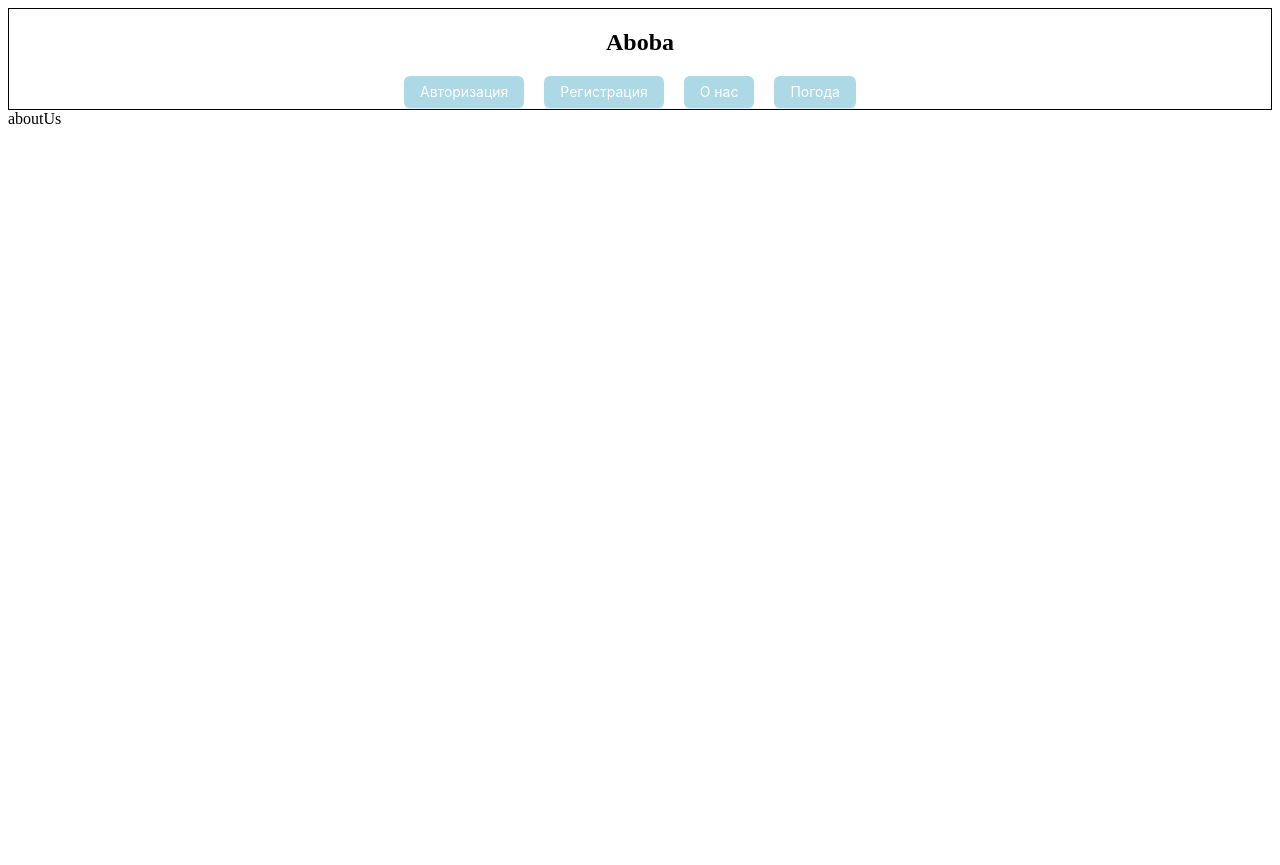
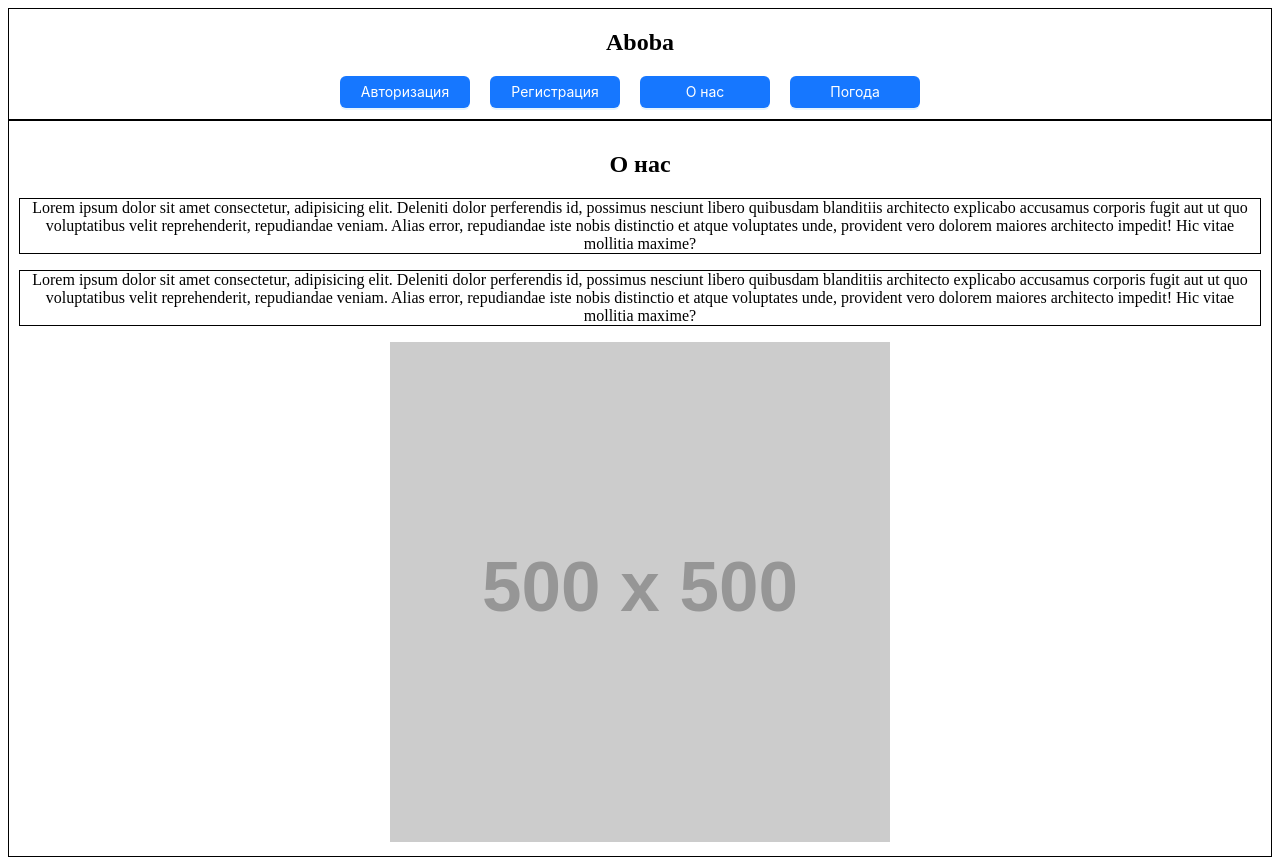
Before and after one commit to G3KT4R/first_attestat, a React (Create React App) app: page /about-us in a window 1280 px wide. Before the commit the page ends 800 px from the top, so only its background shows below. Built offline with nearby package versions, Linux system fonts and the light colour scheme.

Commit message:
feat: text and image in about us

```diff
--- a/src/components/Header/header.module.css
+++ b/src/components/Header/header.module.css
@@ -3,8 +3,9 @@
   height: 100px;
   border: 1px solid black;
   text-align: center;
+  padding-bottom: 10px;
 }
 .item {
+  width: 130px;
   margin-right: 20px;
-  background-color: lightblue;
 }
--- a/src/pages/AboutUsPage/AboutUsPage.js
+++ b/src/pages/AboutUsPage/AboutUsPage.js
@@ -1,10 +1,30 @@
 import { Header } from "../../components/Header/Header";
+import Style from "../AboutUsPage/aboutUsPage.module.css";
 
 export const AboutUsPage = () => {
   return (
     <>
       <Header />
-      <div>aboutUs</div>
+      <div className={Style.wrapper}>
+        <h2>О нас</h2>
+        <p className={Style.text}>
+          Lorem ipsum dolor sit amet consectetur, adipisicing elit. Deleniti
+          dolor perferendis id, possimus nesciunt libero quibusdam blanditiis
+          architecto explicabo accusamus corporis fugit aut ut quo voluptatibus
+          velit reprehenderit, repudiandae veniam. Alias error, repudiandae iste
+          nobis distinctio et atque voluptates unde, provident vero dolorem
+          maiores architecto impedit! Hic vitae mollitia maxime?
+        </p>
+        <p className={Style.text}>
+          Lorem ipsum dolor sit amet consectetur, adipisicing elit. Deleniti
+          dolor perferendis id, possimus nesciunt libero quibusdam blanditiis
+          architecto explicabo accusamus corporis fugit aut ut quo voluptatibus
+          velit reprehenderit, repudiandae veniam. Alias error, repudiandae iste
+          nobis distinctio et atque voluptates unde, provident vero dolorem
+          maiores architecto impedit! Hic vitae mollitia maxime?
+        </p>
+        <img src="https://placehold.co/500" className={Style.image}></img>
+      </div>
     </>
   );
 };
--- /dev/null
+++ b/src/pages/AboutUsPage/aboutUsPage.module.css
@@ -0,0 +1,14 @@
+.wrapper {
+  padding: 10px;
+  border: 1px solid black;
+  text-align: center;
+}
+
+.text {
+  border: 1px solid black;
+}
+
+.image {
+  width: 500px;
+  height: 500px;
+}
```
Also changed, not shown: src/pages/AboutUsPage/1.png (added).
